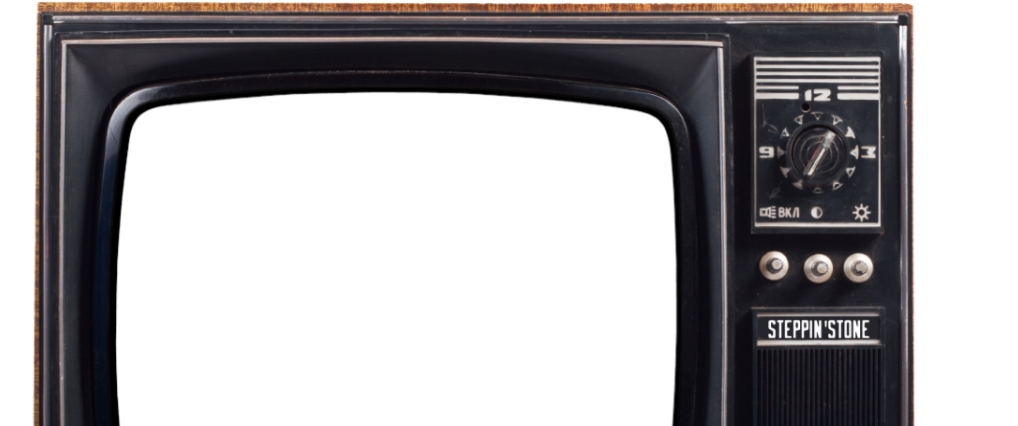
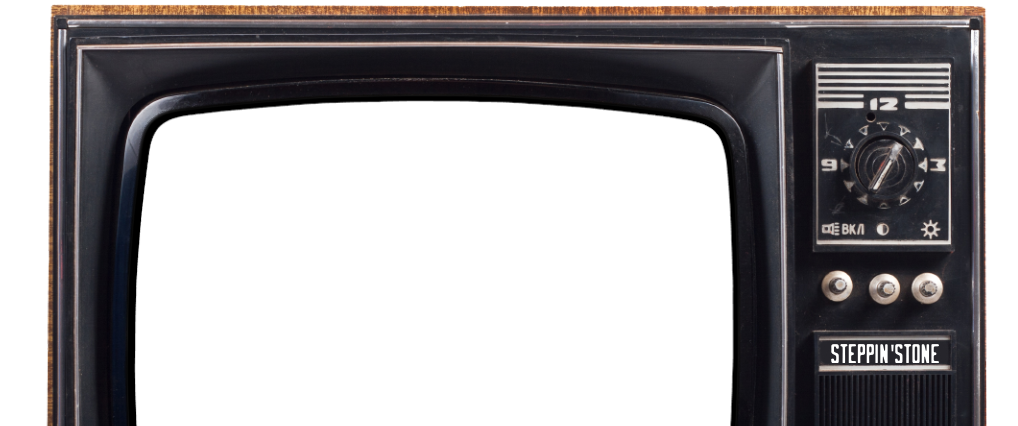
Before and after one commit to Kcappa/steppinstonemusicV2, a plain HTML site: page index.html in a window 1280 px wide. Shown: the top 426 px of the page, without its empty margins (116-1134 px from the left). Drawn offline with nearby package versions, Linux system fonts and the light colour scheme; a web font is replaced by a local one.

Commit message:
revert to march 20

```diff
--- a/index.html
+++ b/index.html
@@ -27,7 +27,7 @@
 
     <body id="main" class="container-fluid">
 
-      <img id="tvCover" class="img-responsive" src="img/TVcover.png">
+      <img id="tvCover" src="img/TVcover.png">
 
     <section id="home" class="">
       <div id="topBar" class="col-xs-12">
```
